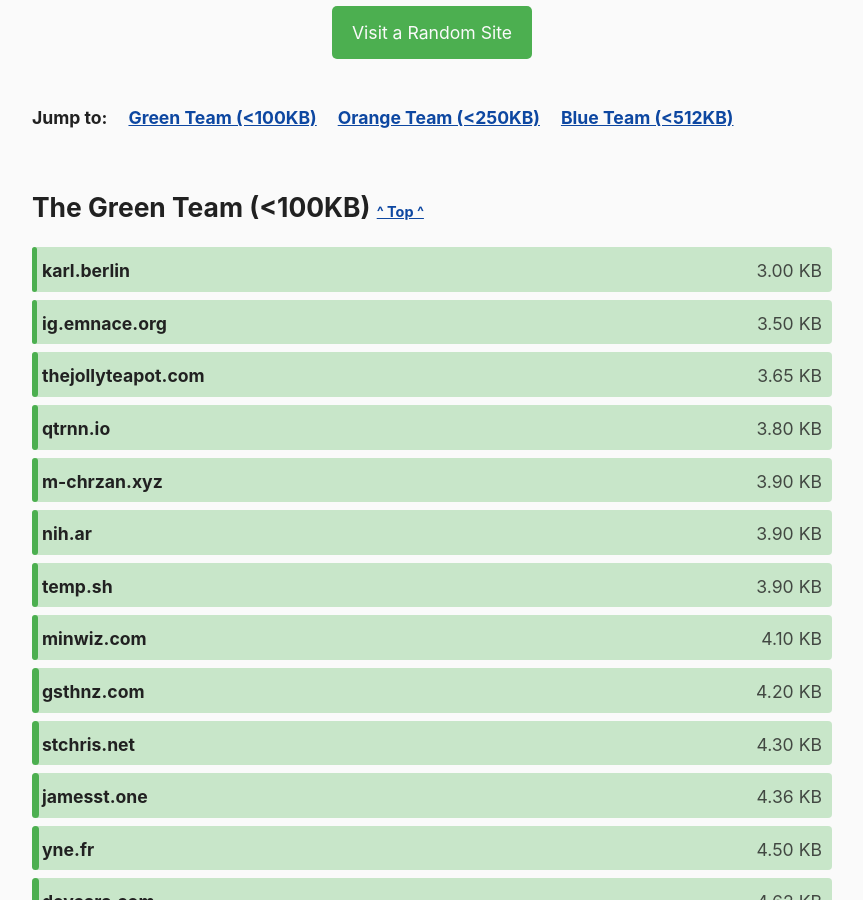
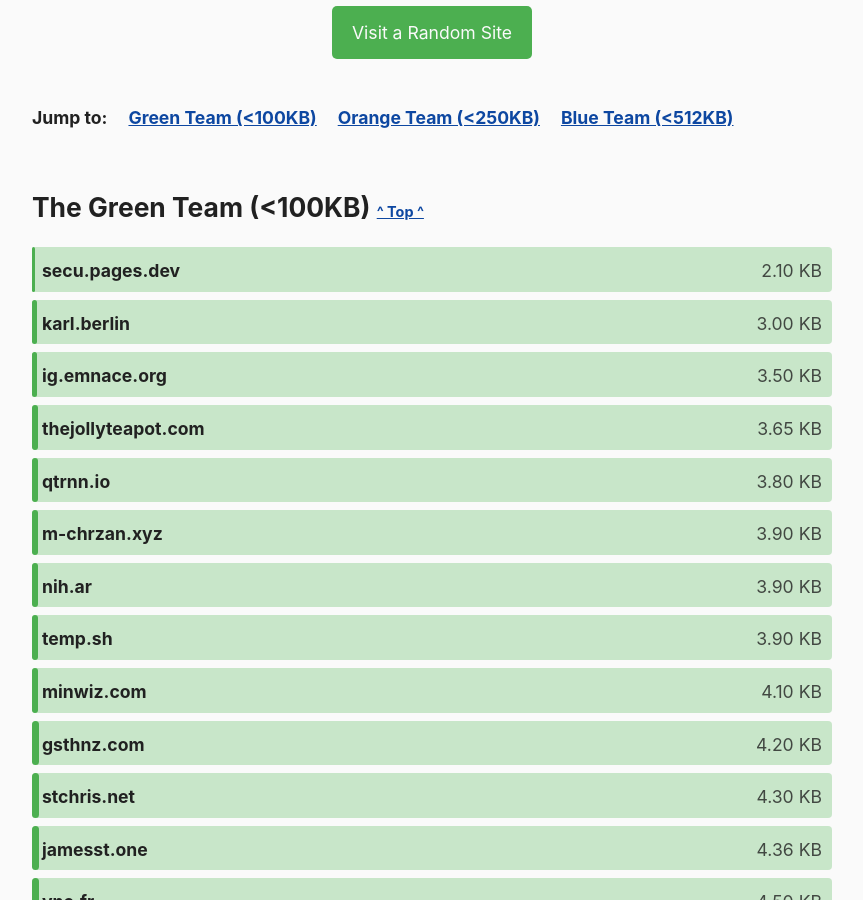
Before and after one commit to kevquirk/512kb.club, a Jekyll site: the page built from index.md, in a window 1280 px wide and 900 px high, scrolled down 1060 px. Shown: the whole window, without its empty margins (208-1071 px from the left). Built offline with Jekyll 4.4.1, drawn with Linux system fonts in a browser that asks for light colours.

Commit message:
Update sites.yml
https://radar.cloudflare.com/scan/4ecbf135-c753-4c59-a335-6ccd5d471a4b/summary

```diff
--- a/_data/sites.yml
+++ b/_data/sites.yml
@@ -3,6 +3,11 @@
   size: 6.2
   last_checked: 2022-05-13
 
+- domain: secu.pages.dev
+  url: https://secu.pages.dev/
+  size: 2.1
+  last_checked: 2024-04-10
+
 - domain: 0xff.nu
   url: https://0xff.nu/
   size: 7.2
```
